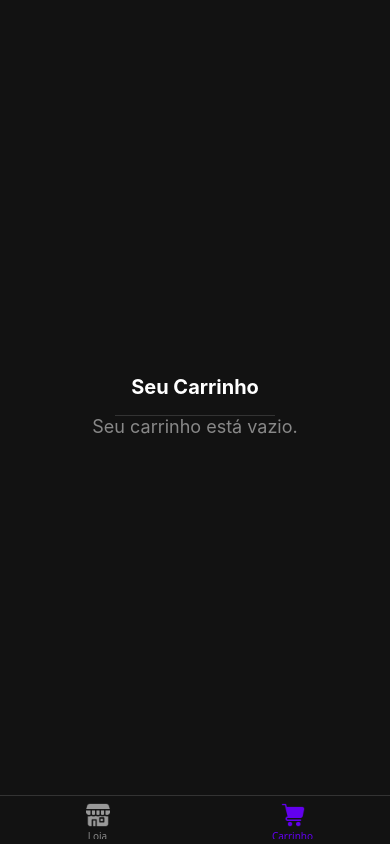
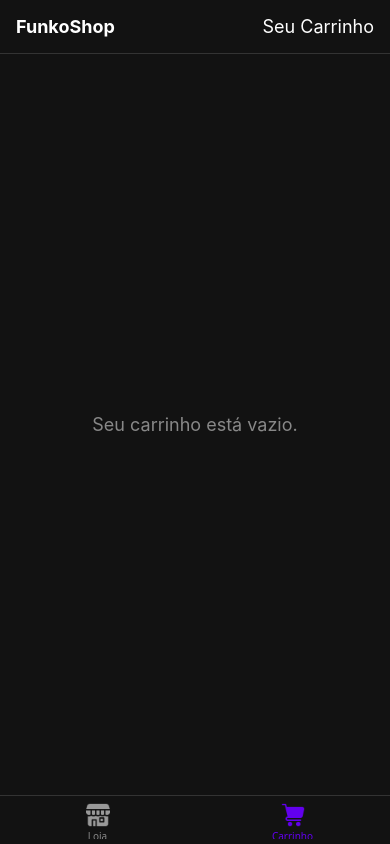
Before and after one commit to ThomazBartol/CP3Mobile, a React Native app: screen /Carrinho in a window 390 px wide. Built offline with nearby package versions, Linux system fonts and the light colour scheme.

Commit message:
fix: update Header problems

```diff
--- a/src/components/TGHeader.js
+++ b/src/components/TGHeader.js
@@ -4,7 +4,8 @@ import { View, Text, StyleSheet } from 'react-native';
 export default function TGHeader({ title }) {
   return (
     <View style={styles.container}>
-      <Text style={styles.title}>{title}</Text>
+      <Text style={styles.left}>FunkoShop</Text>
+      <Text style={styles.right}>{title}</Text>
     </View>
   );
 }
@@ -15,11 +16,17 @@ const styles = StyleSheet.create({
     backgroundColor: '#121212',
     borderBottomWidth: 1,
     borderBottomColor: '#333',
+    flexDirection: 'row',
+    justifyContent: 'space-between',
+    alignItems: 'center',
   },
-  title: {
+  left: {
     color: '#fff',
-    fontSize: 20,
+    fontSize: 18,
     fontWeight: 'bold',
-    textAlign: 'center',
+  },
+  right: {
+    color: '#fff',
+    fontSize: 18,
   },
 });
--- a/src/pages/TGCart.js
+++ b/src/pages/TGCart.js
@@ -43,16 +43,21 @@ export default function TGCart() {
 
   if (cartItems.length === 0) {
   return (
-      <View style={[styles.emptyContainer, { backgroundColor: '#121212' }]}>
+    <View style={styles.containertop}>
       <TGHeader title="Seu Carrinho" />
-        <Text style={{ color: '#888', fontSize: 18 }}>Seu carrinho está vazio.</Text>
+      <View style={styles.container}>
+        <View style={styles.emptyContent}>
+          <Text style={styles.emptyText}>Seu carrinho está vazio.</Text>
+        </View>
+      </View>
     </View>
   );
 }
 
   return (
+    <View style={styles.containertop}>
+      <TGHeader title="Seu Carrinho" />
       <View style={styles.container}>
-      <TGHeader title="Seu Carrinho" />
         <FlatList
           data={cartItems}
           keyExtractor={item => item.product.id}
@@ -63,10 +68,15 @@ export default function TGCart() {
           <Text style={styles.totalText}>Total: R$ {total.toFixed(2)}</Text>
         </View>
       </View>
+    </View>
   );
 }
 
 const styles = StyleSheet.create({
+  containertop: {
+    flex: 1,
+    backgroundColor: '#121212',
+  },
   container: {
     flex: 1,
     padding: 16,
@@ -118,10 +128,14 @@ const styles = StyleSheet.create({
   removeButton: {
     backgroundColor: '#e53935',
   },
-  emptyContainer: {
+  emptyContent: {
   flex: 1,
   justifyContent: 'center',
   alignItems: 'center',
+  },
+  emptyText: {
+    color: '#888',
+    fontSize: 18,
   },
   totalContainer: {
     paddingTop: 16,
--- a/src/pages/TGProductDetails.js
+++ b/src/pages/TGProductDetails.js
@@ -1,13 +1,11 @@
 import React from 'react';
 import { View, Text, StyleSheet, Image } from 'react-native';
-import TGHeader from '../components/TGHeader';
 
 export default function ProductDetails({ route }) {
   const { product } = route.params;
 
   return (
     <View style={styles.container}>
-      <TGHeader title="Detalhes do Produto" />
       <Image source={product.image} style={styles.image} />
       <Text style={styles.title}>{product.title}</Text>
       <Text style={styles.desc}>{product.desc}</Text>
```
Lines whose indentation alone changed are shown as unchanged.
